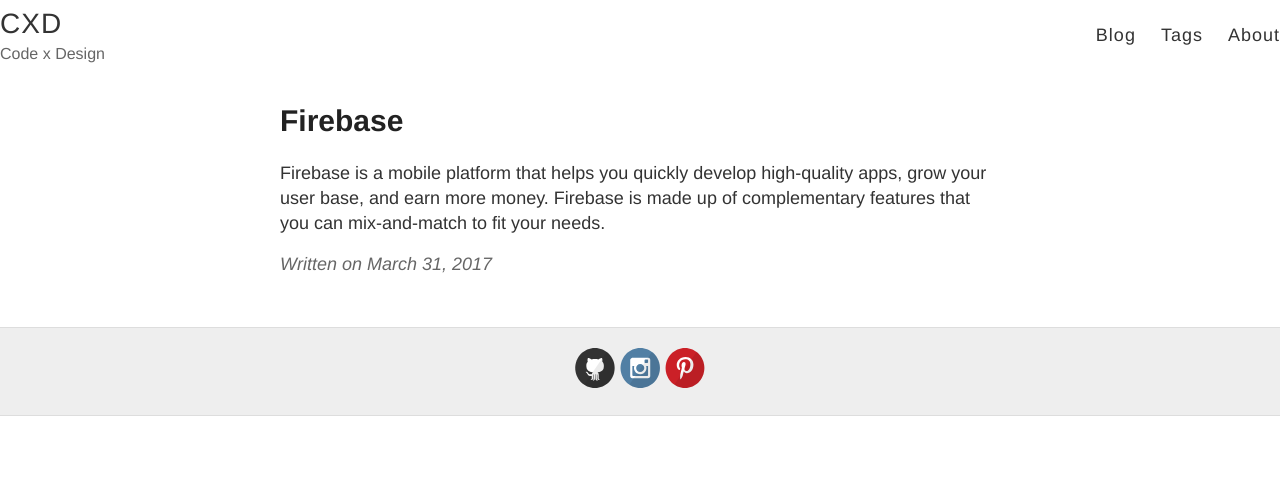
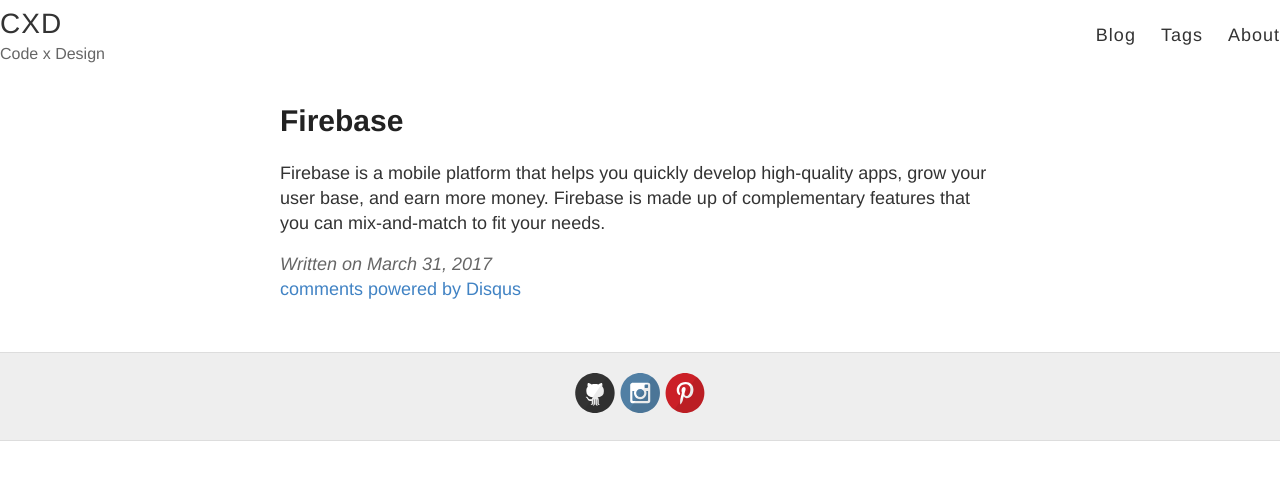
Before and after one commit to songssss/songssss.github.io, a Jekyll site: the page built from _posts/2017-3-31-Firebase.md, in a window 1280 px wide. Shown: the top 480 px of the page. Built offline with Jekyll 4.4.1, drawn with Linux system fonts in a browser that asks for light colours; comment, search, counter and statistics services are not loaded; some of the changed lines change nothing that is shown.

Commit message:
add comment inline

```diff
--- a/_layouts/post.html
+++ b/_layouts/post.html
@@ -14,6 +14,22 @@
     Written on {{ page.date | date: "%B %e, %Y" }}
   </div>
 
-  {% include disqus.html %}
+<div id="disqus_thread"></div>
+    <script type="text/javascript">
+        /* * * CONFIGURATION VARIABLES: EDIT BEFORE PASTING INTO YOUR WEBPAGE * * */
+        var disqus_shortname = 'perfectlyrandom'; // required: replace example with your forum shortname
+        // var disqus_developer = 1; // Comment out when the site is live
+        var disqus_identifier = "{{ page.url }}";
+
+        /* * * DON'T EDIT BELOW THIS LINE * * */
+        (function() {
+            var dsq = document.createElement('script'); dsq.type = 'text/javascript'; dsq.async = true;
+            dsq.src = '//' + disqus_shortname + '.disqus.com/embed.js';
+            (document.getElementsByTagName('head')[0] || document.getElementsByTagName('body')[0]).appendChild(dsq);
+        })();
+    </script>
+    <noscript>Please enable JavaScript to view the <a href="http://disqus.com/?ref_noscript">comments powered by Disqus.</a></noscript>
+    <a href="http://disqus.com" class="dsq-brlink">comments powered by <span class="logo-disqus">Disqus</span></a>
+
  {% include post-tags.html %}
 </article>
```
Also changed, not shown: _includes/disqus.html (+20 -0 lines).
